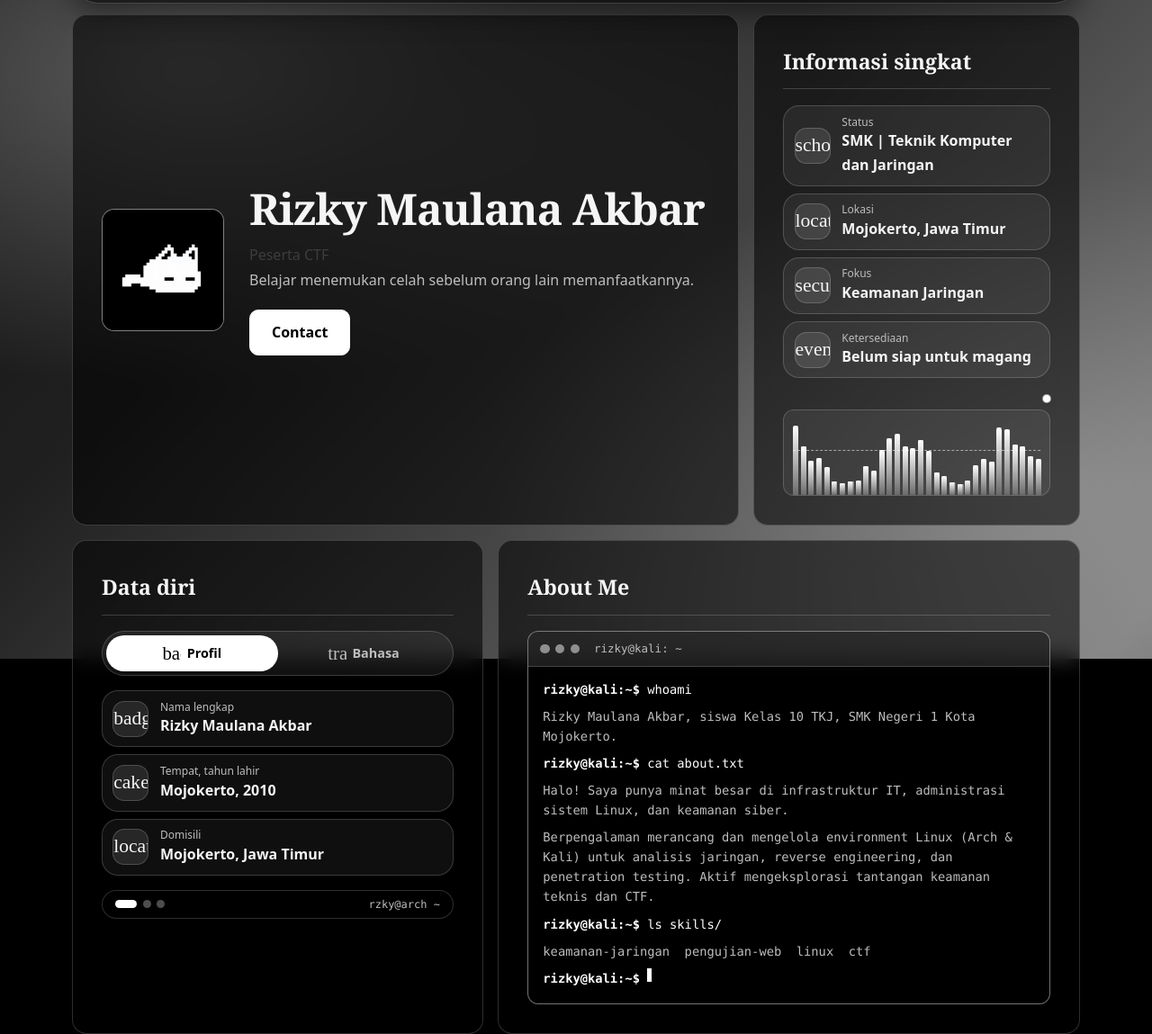
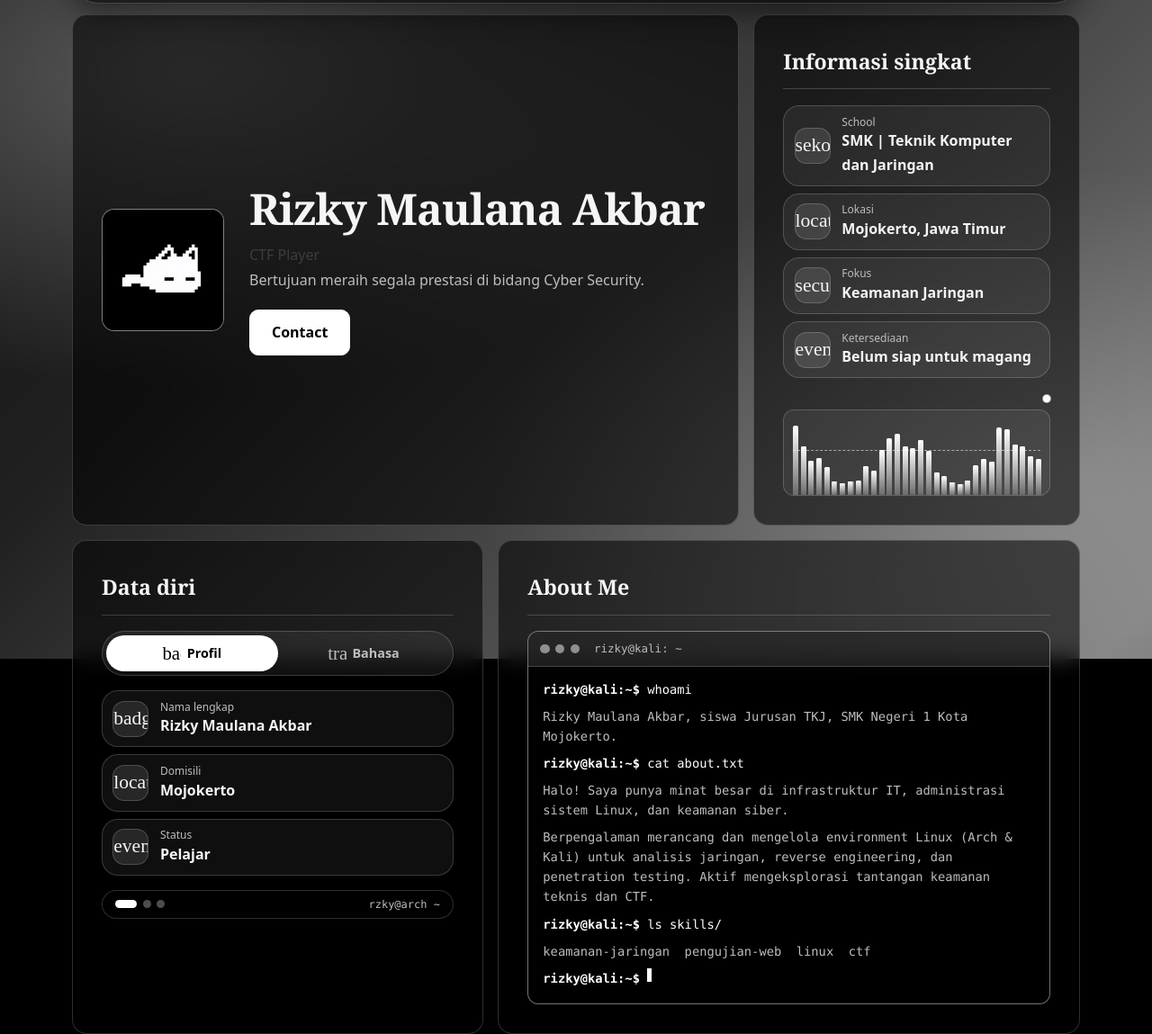
Before and after one commit to rzkyy-beginner/website, a plain HTML site: page index.html in a window 1280 px wide. Shown: the part 68-1217 px from the top of the page at 90% size. Drawn offline with Linux system fonts and the light colour scheme.

Commit message:
Add files via upload

```diff
--- a/index.html
+++ b/index.html
@@ -43,8 +43,8 @@
         <img class="avatar" src="img/photoweb1.jpg" alt="Foto Rizky Maulana Akbar" width="600" height="600">
         <div>
           <h1>Rizky Maulana Akbar</h1>
-          <p class="role" data-roles="Pelajar Keamanan Siber|Peserta CTF|Reverse Engineering Beginner|Network Enthusiast">Pelajar Keamanan Siber</p>
-          <p class="lead">Belajar menemukan celah sebelum orang lain memanfaatkannya.</p>
+          <p class="role" data-roles="Pelajar Keamanan Siber|CTF Player|Reverse Engineering Beginner|Cyber Security Enthusiast">Pelajar Keamanan Siber</p>
+          <p class="lead">Bertujuan meraih segala prestasi di bidang Cyber Security.</p>
           <a class="button" href="#kontak">Contact</a>
         </div>
       </article>
@@ -52,7 +52,7 @@
       <aside class="box s4 info">
         <h2>Informasi singkat</h2>
         <ul class="drows">
-          <li><span class="ms ic" aria-hidden="true">school</span><div><small>Status</small><b>SMK | Teknik Komputer dan Jaringan</b></div></li>
+          <li><span class="ms ic" aria-hidden="true">sekolah</span><div><small>School</small><b>SMK | Teknik Komputer dan Jaringan</b></div></li>
           <li><span class="ms ic" aria-hidden="true">location_on</span><div><small>Lokasi</small><b>Mojokerto, Jawa Timur</b></div></li>
           <li><span class="ms ic" aria-hidden="true">security</span><div><small>Fokus</small><b>Keamanan Jaringan</b></div></li>
           <li><span class="ms ic" aria-hidden="true">event_available</span><div><small>Ketersediaan</small><b>Belum siap untuk magang</b></div></li>
@@ -76,8 +76,8 @@
           <div class="dpanel d1">
             <ul class="drows">
               <li><span class="ms ic" aria-hidden="true">badge</span><div><small>Nama lengkap</small><b>Rizky Maulana Akbar</b></div></li>
-              <li><span class="ms ic" aria-hidden="true">cake</span><div><small>Tempat, tahun lahir</small><b>Mojokerto, 2010</b></div></li>
-              <li><span class="ms ic" aria-hidden="true">location_on</span><div><small>Domisili</small><b>Mojokerto, Jawa Timur</b></div></li>
+              <li><span class="ms ic" aria-hidden="true">location_on</span><div><small>Domisili</small><b>Mojokerto</b></div></li>
+              <li><span class="ms ic" aria-hidden="true">event_available</span><div><small>Status</small><b>Pelajar</b></div></li>
             </ul>
           </div>
           <div class="dpanel d2">
@@ -102,7 +102,7 @@
           <div class="term-bar" aria-hidden="true"><i></i><i></i><i></i><span>rizky@kali: ~</span></div>
           <div class="term-body">
             <p class="ln"><b class="ps">rizky@kali:~$</b><span class="cmd c1">whoami</span></p>
-            <p class="out o1">Rizky Maulana Akbar, siswa Kelas 10 TKJ, SMK Negeri 1 Kota Mojokerto.</p>
+            <p class="out o1">Rizky Maulana Akbar, siswa Jurusan TKJ, SMK Negeri 1 Kota Mojokerto.</p>
             <p class="ln"><b class="ps">rizky@kali:~$</b><span class="cmd c2">cat about.txt</span></p>
             <p class="out o2">Halo! Saya punya minat besar di infrastruktur IT, administrasi sistem Linux, dan keamanan siber.</p>
             <p class="out o3">Berpengalaman merancang dan mengelola environment Linux (Arch &amp; Kali) untuk analisis jaringan, reverse engineering, dan penetration testing. Aktif mengeksplorasi tantangan keamanan teknis dan CTF.</p>
@@ -118,7 +118,7 @@
       <article class="box s12">
         <h2>Pendidikan dan pengalaman</h2>
         <ol class="timeline">
-          <li><time>2026</time><h3>Kelas 10 Teknik Komputer dan Jaringan, SMK Negeri 1 Mojokerto</h3><p>Belajar dasar-dasar jaringan, fundamental IP, Cisco Packet Tracer dasar, dan MikroTik dasar.</p></li>
+          <li><time>2026</time><h3>Masuk Jurusan Teknik Komputer dan Jaringan, SMK Negeri 1 Mojokerto</h3><p>Belajar dasar-dasar jaringan, fundamental IP, Cisco Packet Tracer dasar, dan MikroTik dasar.</p></li>
           <li><time>2026</time><h3>Peserta kompetisi CTF tingkat nasional</h3><p>Mengikuti IONIC dan mengerjakan soal kategori Reverse Engineering dan Cryptography bersama tim.</p></li>
           <li><time>2026 sampai saat ini</time><h3>SMK, Teknik Komputer dan Jaringan</h3><p>Fokus mempelajari cyber security untuk kompetisi CTF berikutnya.</p></li>
         </ol>
```
